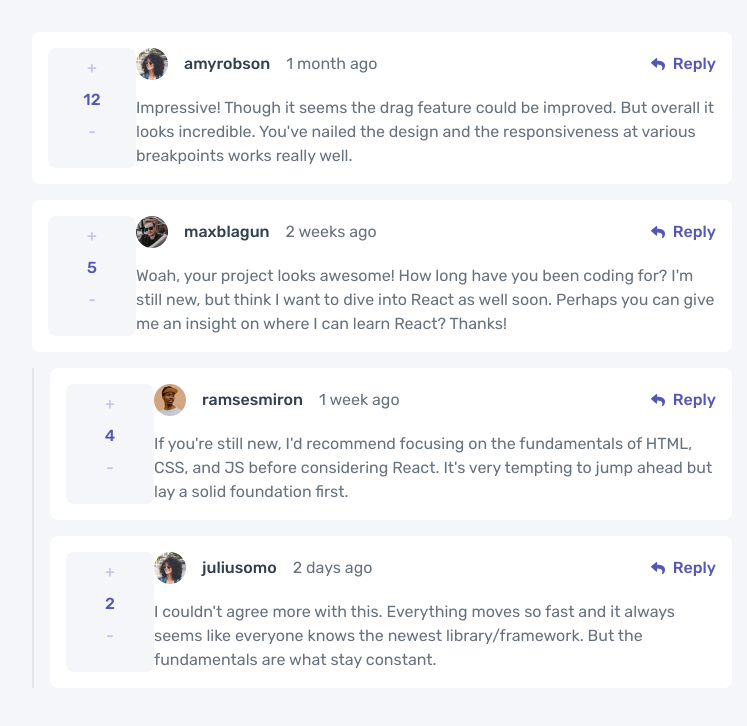
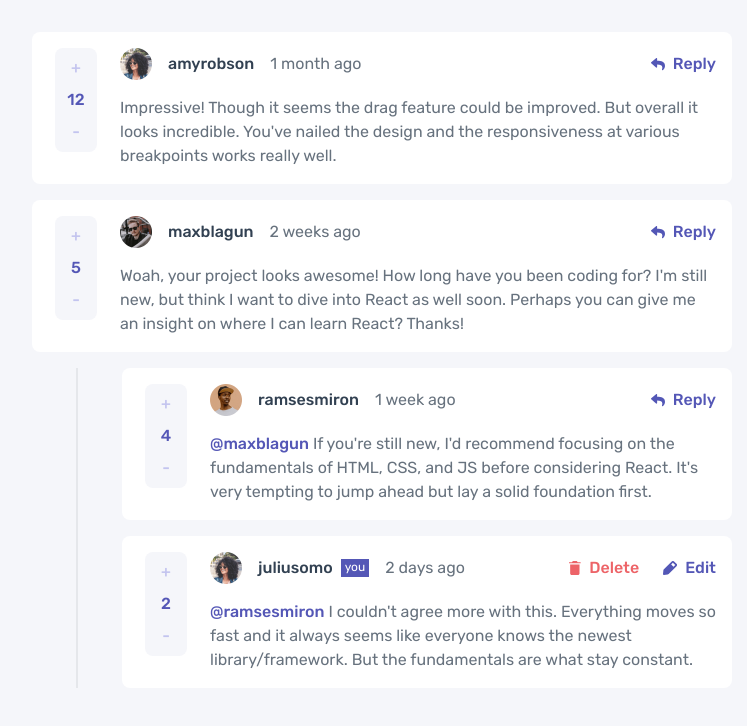
Before and after one commit to anttiromppanen/fm-comments-section, a React (Vite) app: page / in a window 1280 px wide. Shown: the top 726 px of the page, without its empty margins (258-1005 px from the left). Built offline with nearby package versions, Linux system fonts and the light colour scheme.

Commit message:
styles done for comments

```diff
--- a/src/components/comments/Comment.tsx
+++ b/src/components/comments/Comment.tsx
@@ -3,37 +3,63 @@ import LikesModule from "./LikesModule";
 import imageSelector from "../../helpers/helpers";
 import { IComment, IReply } from "../../types/types";
 
-function Comment({ comment }: { comment: IComment | IReply }) {
+const currentUser = "juliusomo";
+
+type CommentType = IComment | IReply;
+
+function Comment({ comment }: { comment: CommentType }) {
+  const { user, createdAt, text, likes } = comment;
+
+  const restActionButtonsSelector = () => {
+    if (currentUser === user) {
+      return (
+        <div className="flex gap-x-4 sm:gap-x-6">
+          <RestActionButton variant="delete" />
+          <RestActionButton variant="edit" />
+        </div>
+      );
+    }
+    return <RestActionButton variant="reply" />;
+  };
+
   return (
     <article
       className="
       flex w-full grid-cols-[88px_1fr] grid-rows-[auto_1fr_1fr] flex-col gap-y-4 rounded-lg
-    bg-white p-4 sm:grid"
+    bg-white p-4 sm:grid sm:pl-0"
     >
       <div className="flex justify-between">
         <div className="flex items-center gap-x-4">
-          <img
-            src={imageSelector(comment.user)}
-            alt={comment.user}
-            className="h-8 w-8"
-          />
-          <div className="flex flex-wrap gap-x-4">
-            <p className="text-userDarkBlue font-medium">{comment.user}</p>
-            <p className="text-userGrayishBlue">{comment.createdAt}</p>
+          <img src={imageSelector(user)} alt={user} className="h-8 w-8" />
+          <div className="flex flex-wrap items-center gap-x-4">
+            <p className="text-userDarkBlue font-medium">{user}</p>
+            {currentUser === user && (
+              <div
+                className="
+            bg-userPrimary -ml-2 flex h-fit items-center justify-center p-1 text-xs leading-3
+            text-white"
+              >
+                <span className="-mt-[2px]">you</span>
+              </div>
+            )}
+            <p className="text-userGrayishBlue">{createdAt}</p>
           </div>
         </div>
         <div className="hidden items-center sm:flex">
-          <RestActionButton variant="reply" />
+          {restActionButtonsSelector()}
         </div>
       </div>
 
-      <div className="text-userGrayishBlue row-span-2">{comment.text}</div>
+      <div className="text-userGrayishBlue row-span-2">
+        {comment.replyingTo && (
+          <span className="text-userPrimary font-medium">{`@${comment.replyingTo}`}</span>
+        )}{" "}
+        {text}
+      </div>
 
       <div className="row-span-3 flex items-center justify-between sm:row-start-1 sm:row-end-4 sm:block">
-        <LikesModule likes={comment.likes} />
-        <div className="sm:hidden">
-          <RestActionButton variant="reply" />
-        </div>
+        <LikesModule likes={likes} />
+        <div className="sm:hidden">{restActionButtonsSelector()}</div>
       </div>
     </article>
   );
--- a/src/components/comments/Comments.tsx
+++ b/src/components/comments/Comments.tsx
@@ -9,7 +9,7 @@ function Comments() {
         <Comment key={comment.id} comment={comment} />
       ))}
       {/* REPLIES TO COMMENT */}
-      <div className="flex flex-col gap-y-4 border-l-2 pl-4">
+      <div className="flex flex-col gap-y-4 border-l-2 pl-4 md:ml-11 md:pl-11">
         {data.comments.map((comment) =>
           comment.replies.map((reply) => (
             <Comment key={reply.id} comment={reply} />
--- a/src/components/comments/LikesModule.tsx
+++ b/src/components/comments/LikesModule.tsx
@@ -1,6 +1,9 @@
 function LikesModule({ likes }: { likes: number }) {
   return (
-    <div className="bg-userVeryLightGrey flex h-full items-center rounded-lg sm:flex-col">
+    <div
+      className="
+        bg-userVeryLightGrey flex h-full items-center rounded-lg sm:mx-auto sm:h-auto sm:w-fit sm:flex-col"
+    >
       <button
         type="button"
         className="text-userPrimaryVariant px-4 py-2 font-medium"
--- a/src/components/comments/RestActionButton.tsx
+++ b/src/components/comments/RestActionButton.tsx
@@ -24,8 +24,8 @@ function RestActionButton({ variant }: Props) {
   const baseStyles = "flex items-center justify-center gap-x-2 font-medium";
   return (
     <button type="button" className={`${baseStyles} ${variantStyles[variant]}`}>
-      <img src={variantIcons[variant]} alt="Reply" />
-      <span>Reply</span>
+      <img src={variantIcons[variant]} alt={variant} />
+      <span>{variant.charAt(0).toUpperCase() + variant.slice(1)}</span>
     </button>
   );
 }
--- a/src/types/types.ts
+++ b/src/types/types.ts
@@ -14,4 +14,5 @@ export interface IComment {
   user: string;
   likes: number;
   replies: IReply[];
+  replyingTo?: string;
 }
```
